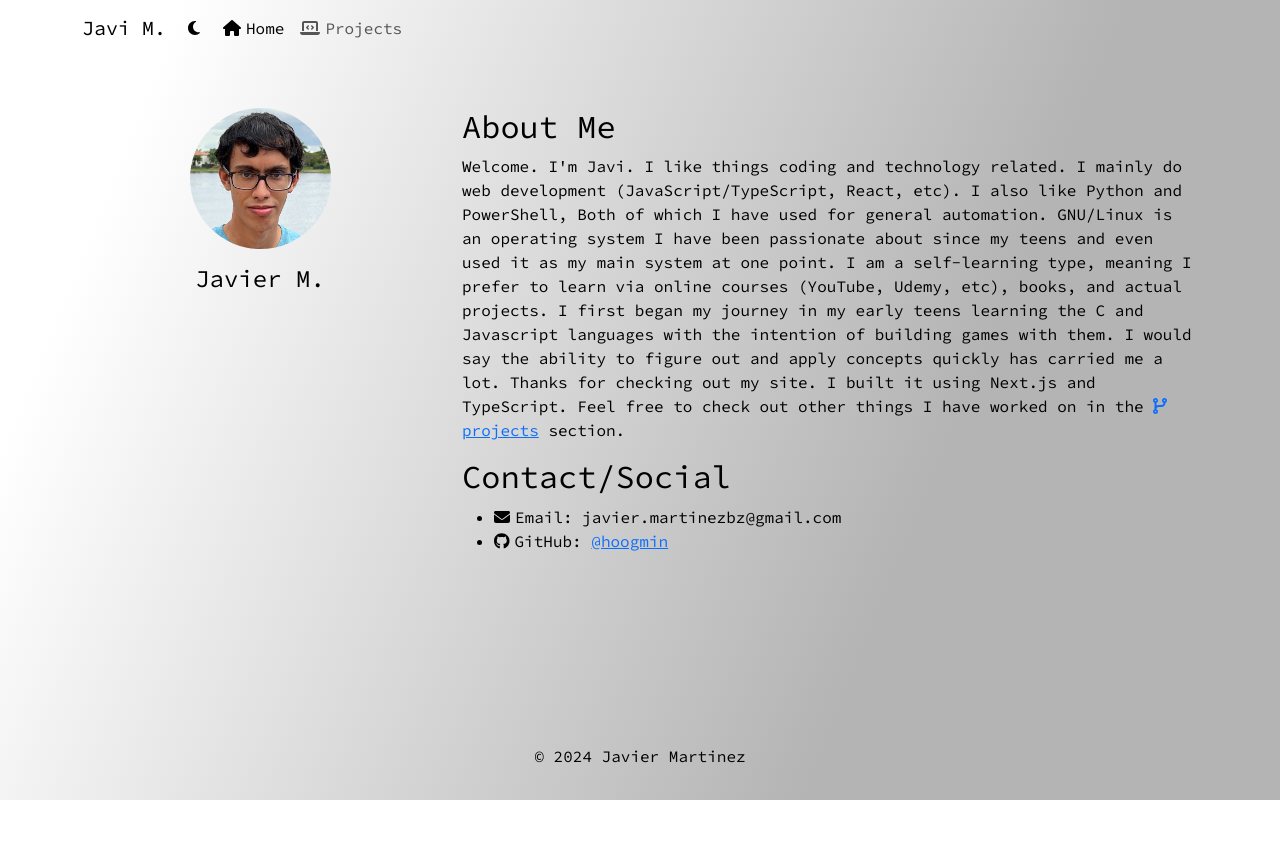
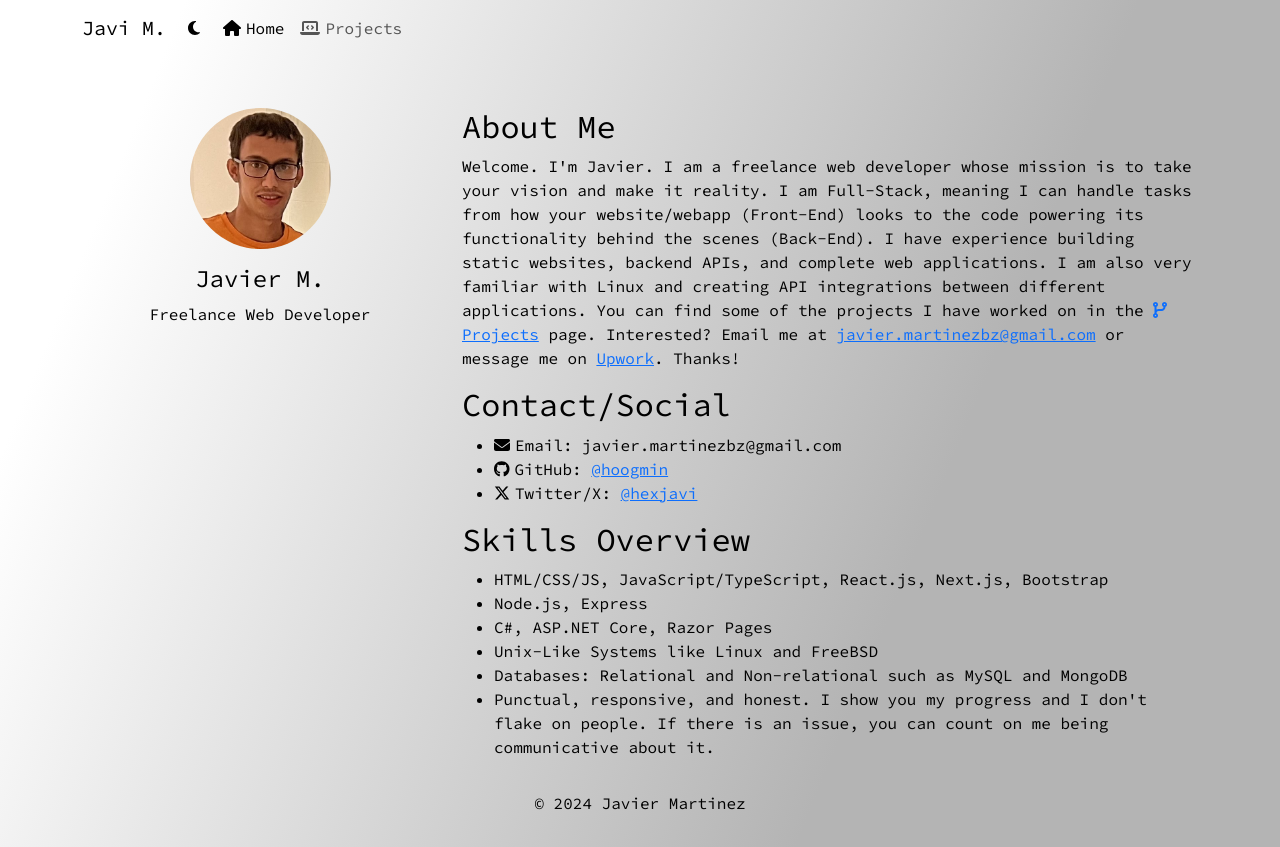
Before and after one commit to hoogmin/jmnxtsite, a Next.js app: page / in a window 1280 px wide. Before the commit the page ends 800 px from the top, so only its background shows below. Built offline with nearby package versions, Linux system fonts and the light colour scheme.

Commit message:
New profile, purpose, and skills section.

```diff
--- a/app/page.tsx
+++ b/app/page.tsx
@@ -3,17 +3,17 @@ import Image from 'next/image'
 import styles from '@/styles/Home.module.css'
 import { FontAwesomeIcon } from '@fortawesome/react-fontawesome'
 import { faEnvelope, faCodeBranch } from '@fortawesome/free-solid-svg-icons'
-import { faGithub } from '@fortawesome/free-brands-svg-icons'
+import { faGithub, faXTwitter } from '@fortawesome/free-brands-svg-icons'
 import Link from "next/link"
 
 export const metadata: Metadata = {
-  title: "Home | Javi M.",
-  description: "Javier Martinez (@hoogmin) | Coder/Programmer.",
+  title: "Home | Javier M.",
+  description: "Javier Martinez (@hoogmin) | Freelance Coder",
   viewport: "width=device-width, initial-scale=1",
   robots: "all",
   openGraph: {
-    title: "Home | Javi M.",
-    description: "Javier Martinez (@hoogmin) | Coder/Programmer."
+    title: "Home | Javier M.",
+    description: "Javier Martinez (@hoogmin) | Freelance Coder"
   }
 }
 
@@ -26,7 +26,7 @@ export default function HomePage() {
           <div className="col-md-4 text-center">
             <div className="profile-picture">
               <Image
-                src="/profile1_nodata_site.jpg"
+                src="/profile2_clean_square.jpg"
                 alt="Javier M Picture"
                 width={141}
                 height={141}
@@ -36,22 +36,22 @@ export default function HomePage() {
             </div>
             <div className="mt-3">
               <h4>Javier M.</h4>
+              <p>Freelance Web Developer</p>
             </div>
           </div>
           <div className="col-md-8">
             <div className="mt-3 mt-md-0">
               <h2>About Me</h2>
               <p>
-                Welcome. I&apos;m Javi. I like things coding and technology related. I mainly do
-                web development &#40;JavaScript/TypeScript, React, etc&#41;. I also like Python
-                and PowerShell, Both of which I have used for general automation. GNU/Linux is an
-                operating system I have been passionate about since my teens and even used it as my
-                main system at one point. I am a self-learning type, meaning I prefer to learn via online
-                courses &#40;YouTube, Udemy, etc&#41;, books, and actual projects. I first began my journey in my early
-                teens learning the C and Javascript languages with the intention of building games with them. I
-                would say the ability to figure out and apply concepts quickly has carried me a lot. Thanks
-                for checking out my site. I built it using Next.js and TypeScript. Feel free to check out
-                other things I have worked on in the <Link href="/projects"><FontAwesomeIcon icon={faCodeBranch}/>projects</Link> section.
+                Welcome. I'm Javier. I am a freelance web developer whose mission is to
+                take your vision and make it reality. I am Full-Stack, meaning I can handle
+                tasks from how your website/webapp &#40;Front-End&#41; looks to the code powering its functionality behind the
+                scenes &#40;Back-End&#41;. I have experience building static websites, backend APIs, and complete web applications.
+                I am also very familiar with Linux and creating API integrations between different applications. You can find some
+                of the projects I have worked on in the <Link href="/projects"><FontAwesomeIcon icon={faCodeBranch}/>Projects</Link> page.
+                Interested? Email me at <a href="mailto:javier.martinezbz@gmail.com">javier.martinezbz@gmail.com</a> or message me on&nbsp;
+                <a href="https://www.upwork.com/freelancers/~01fae346cb0e37280b" rel="noopener noreferrer" target="_blank">Upwork</a>.
+                Thanks!
               </p>
               <h2>Contact&#47;Social</h2>
               <ul>
@@ -69,6 +69,25 @@ export default function HomePage() {
                 />
                   GitHub: <a href="https://github.com/hoogmin" target="_blank" rel="noopener noreferrer">@hoogmin</a>
                 </li>
+                <li>
+                <FontAwesomeIcon
+                icon={faXTwitter}
+                style={{ marginRight: 5 }}
+                />
+                  Twitter/X: <a href="https://twitter.com/hexjavi" target="_blank" rel="noopener noreferrer">@hexjavi</a>
+                </li>
+              </ul>
+              <h2>Skills Overview</h2>
+              <ul>
+                <li>HTML/CSS/JS, JavaScript/TypeScript, React.js, Next.js, Bootstrap</li>
+                <li>Node.js, Express</li>
+                <li>C#, ASP.NET Core, Razor Pages</li>
+                <li>Unix-Like Systems like Linux and FreeBSD</li>
+                <li>Databases: Relational and Non-relational such as MySQL and MongoDB</li>
+                <li>
+                  Punctual, responsive, and honest. I show you my progress and I don't flake on people.
+                  If there is an issue, you can count on me being communicative about it.
+                </li>
               </ul>
             </div>
           </div>
```
Also changed, not shown: app/projects/page.tsx (+1 -67 lines), public/profile1_nodata_site.jpg (deleted), public/profile2_clean_square.jpg (added).
